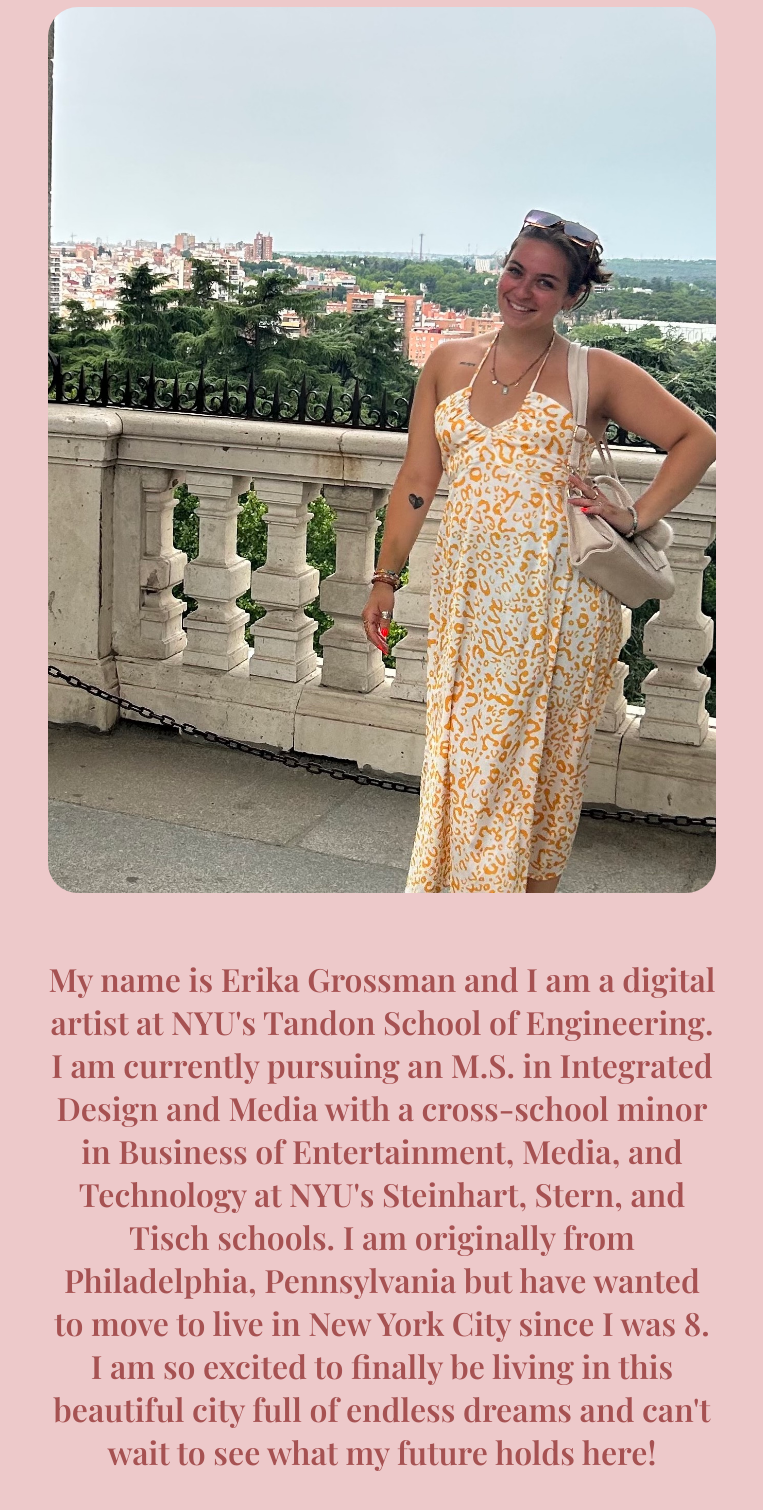
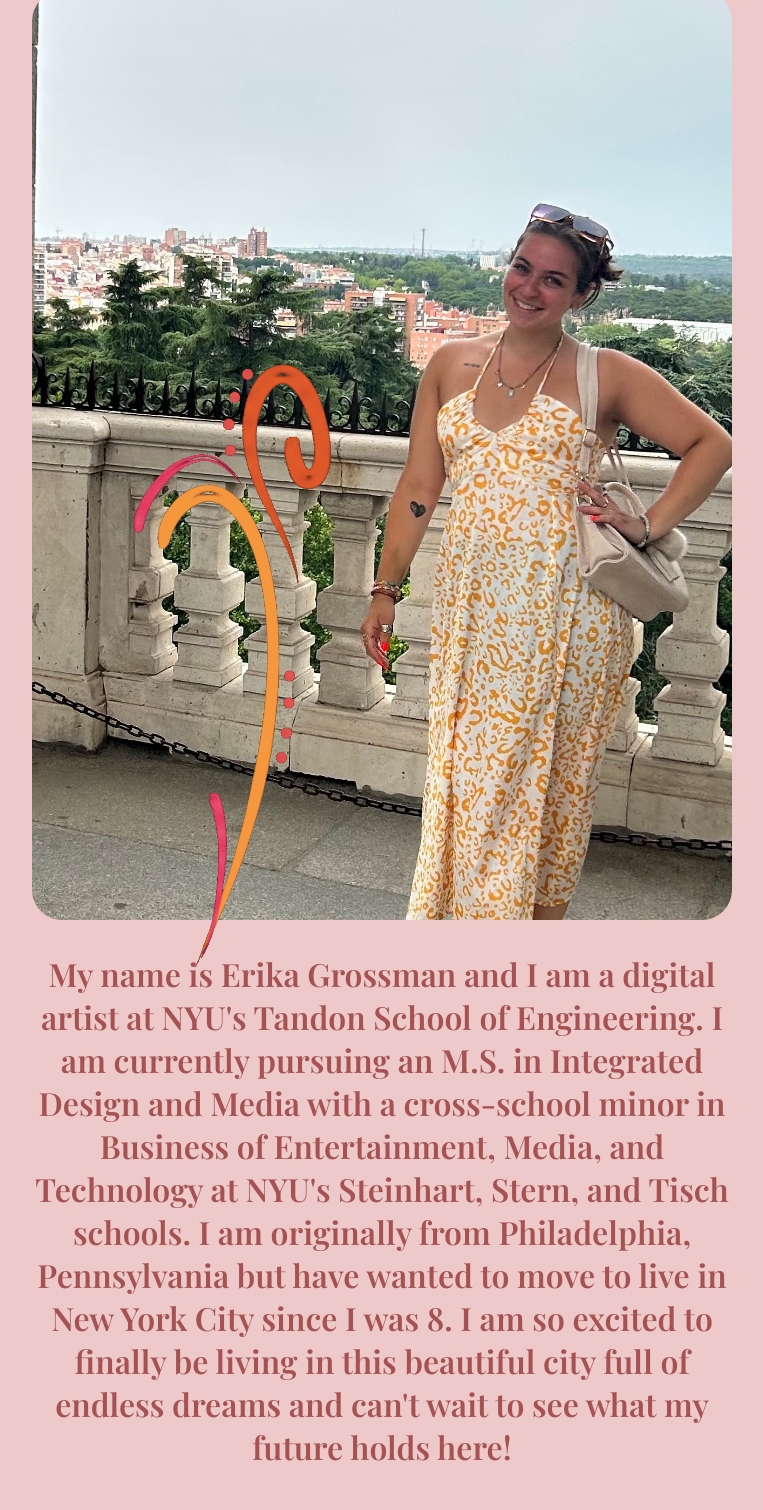
Before and after one commit to erikaagrossmann/ErikasPortfolio, a plain HTML site: page about/index.html in a window 1280 px wide. Shown: the part 694-2204 px from the top of the page, without its empty margins (0-763 px from the left). Drawn offline with nearby package versions, Linux system fonts and the light colour scheme; a web font is replaced by a local one.

Commit message:
readding all website finals with finishing touches

```diff
--- a/about/about.js
+++ b/about/about.js
@@ -3,5 +3,13 @@ document.addEventListener('DOMContentLoaded', function(){
     gsap.from('h2', 1, {opacity:0, delay:0.5})
     gsap.from('p', 1, {opacity:0, delay:0.5})
     gsap.from('.pic', 1, {opacity:0, delay:0.5})
+    gsap.from('.animation', 1, {opacity:0, delay:1.5})
+
+
+    const fountain= document.getElementById('pic').addEventListener('click', function() {
+
+      var animation = document.getElementById("fountain");
+       animation.classList.toggle('hidden')
+     })
 
   })
--- a/about/index.html
+++ b/about/index.html
@@ -31,11 +31,15 @@
 
         <div class="parentRow2 container">
 
-		<div class="pic">
+		<div class="pic" id="pic">
 			<img
 				src="../imgs/spain.jpeg"
 				alt="Me!"
 			/>
+
+			<div class="animation" id="fountain">
+				<img src="../imgs/aboutFountain.gif" alt text="Swirl Fountain Animation" />
+			</div>
 		</div>
 
         <div class="description">
--- a/css/about.css
+++ b/css/about.css
@@ -10,24 +10,33 @@ h2 {
 }
 
 .pic {
-    padding:1rem;
+    /* padding:1rem; */
    max-width:700px;
+   position: relative;
 }
 
 .pic img {
     border-radius: 30px;
+    pointer-events: all;
 }
 
 .pic img:hover {
     cursor: pointer;
  }
 
+ .animation {
+    position:absolute;
+    top: 0;
+    scale:1.2;
+    pointer-events: none;
+}
+
 .description {
-    padding:1rem;
+    /* padding:1rem; */
     color: #A65252;
     font-size: 2rem;
     text-align: center;
-    width: 700px;
+    max-width: 700px;
     font-family: 'Playfair Display', 'serif';
     font-weight: 600;
 }
@@ -40,6 +49,7 @@ h2 {
 
     .container{
         flex-direction: column;
+        align-items: center;
     }
 }
 
@@ -50,4 +60,6 @@ h2 {
     .container{
         flex-direction: column;
     }
+
+
 }
--- a/css/contact.css
+++ b/css/contact.css
@@ -55,7 +55,6 @@ h2 {
 
 .icon h4:hover {
     opacity:1;
-    cursor:pointer;
 }
 
 /* Tablet Sized Screens */
--- a/css/home.css
+++ b/css/home.css
@@ -19,6 +19,19 @@
    cursor: pointer;
 }
 
+.animation {
+    position:absolute;
+    top: 0;
+    scale:1.8;
+    left:3rem;
+    pointer-events: none;
+    /* max-width:200px; */
+}
+
+.animation img:hover {
+    cursor: pointer;
+ }
+
 .description1 {
     padding:2rem;
     color: rgb(192,82,75);
@@ -35,20 +48,6 @@
     font-weight: 600;
 }
 
-.animation {
-    position:absolute;
-    top: 0;
-    scale:1.7;
-    pointer-events: none;
-}
-
-.animation img:hover {
-    cursor: pointer;
- }
-
- .active {
-    opacity:1;
-}
 
 /* Tablet Sized Screens */
 
--- a/css/layout.css
+++ b/css/layout.css
@@ -51,6 +51,7 @@
 @media screen and (min-width:768px) and (max-width:1024px) {
     .parentRow2 {
         flex-direction: column;
+
     }
 
     .parentRow {
--- a/css/projects.css
+++ b/css/projects.css
@@ -32,7 +32,7 @@ h2 {
 
 .description{
 margin:2rem;
-padding:2rem;
+/* padding:2rem; */
 }
 
 p{
--- a/home/home.js
+++ b/home/home.js
@@ -4,12 +4,10 @@ document.addEventListener('DOMContentLoaded', function(){
     gsap.from('.profile', 1, {opacity:0, delay:0.5})
     gsap.from('.animation', 1, {opacity:0, delay:1.5})
 
-     const swirls= document.getElementById('profile').addEventListener('click', function() {
+  const swirls= document.getElementById('profile').addEventListener('click', function() {
 
      var animation = document.getElementById("swirls");
       animation.classList.toggle('hidden')
     })
 
-
-
   })
```
Also changed, not shown: contact/contact.js (+2 -14 lines), contact/index.html (+2 -1 lines), imgs/aboutFountain.gif (added), 2 other files.
